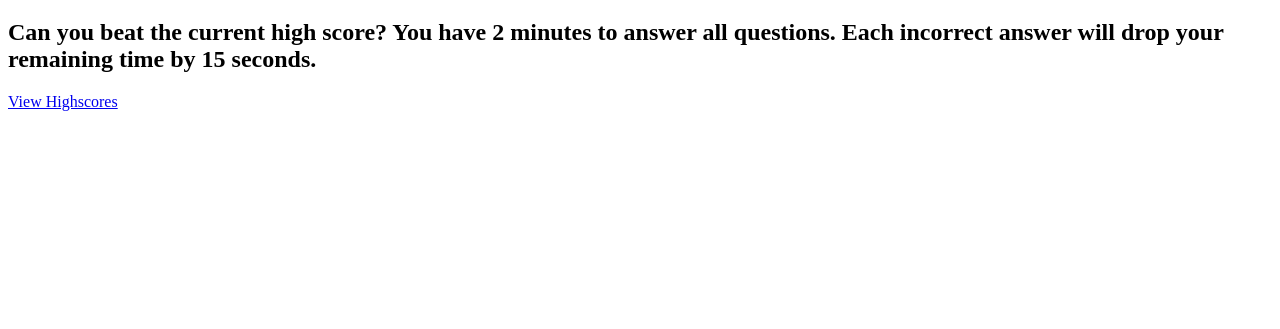
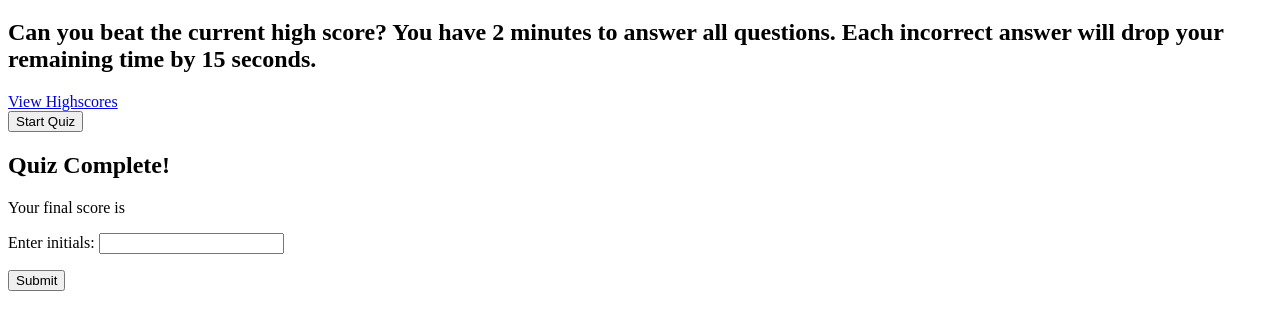
Before and after one commit to tabbdacat/coding-quiz, a plain HTML site: page index.html in a window 1280 px wide. Shown: the part 61-390 px from the top of the page. Drawn offline with Linux system fonts and the light colour scheme.

Commit message:
add highscore html, add divs to index

```diff
--- a/index.html
+++ b/index.html
@@ -7,10 +7,24 @@
     <link rel="stylesheet" href="./assets/css/style.css" />
 </head>
 <body>
+    <h1>Coding Quiz</h1>
+    <div id="start-screen">
+        <h2>Can you beat the current high score? You have 2 minutes to answer all questions. Each incorrect answer will drop your remaining time by 15 seconds.</h2>
+        <div class="scores"><a href="./highscores.html">View Highscores</a></div>
+        <button id="start">Start Quiz</button>
+    </div>
+    <div id="test">
+        <h2 id="question-title"></h2>
+        <div id="choices"></div>
+    </div>
+    <div id="end-screen">
+        <h2>Quiz Complete!</h2>
+        <p>Your final score is <span id="final-score"></span></p>
+        <p>Enter initials: <input type="text" id="initials" /></p>
+        <button id="submit">Submit</button>
+
     <script src="./assets/js/script.js"></script>
 </body>
-    <h1>Coding Quiz</h1>
-        <h2>Can you beat the current high score? You have 2 minutes to answer all questions. Each incorrect answer will drop your remaining time by 15 seconds.</h2>
-        <div class="scores"><a href="highscores.html">View Highscores</a></div>
+
 
 </html>
```
Also changed, not shown: highscores.html (added), 1 other file.
